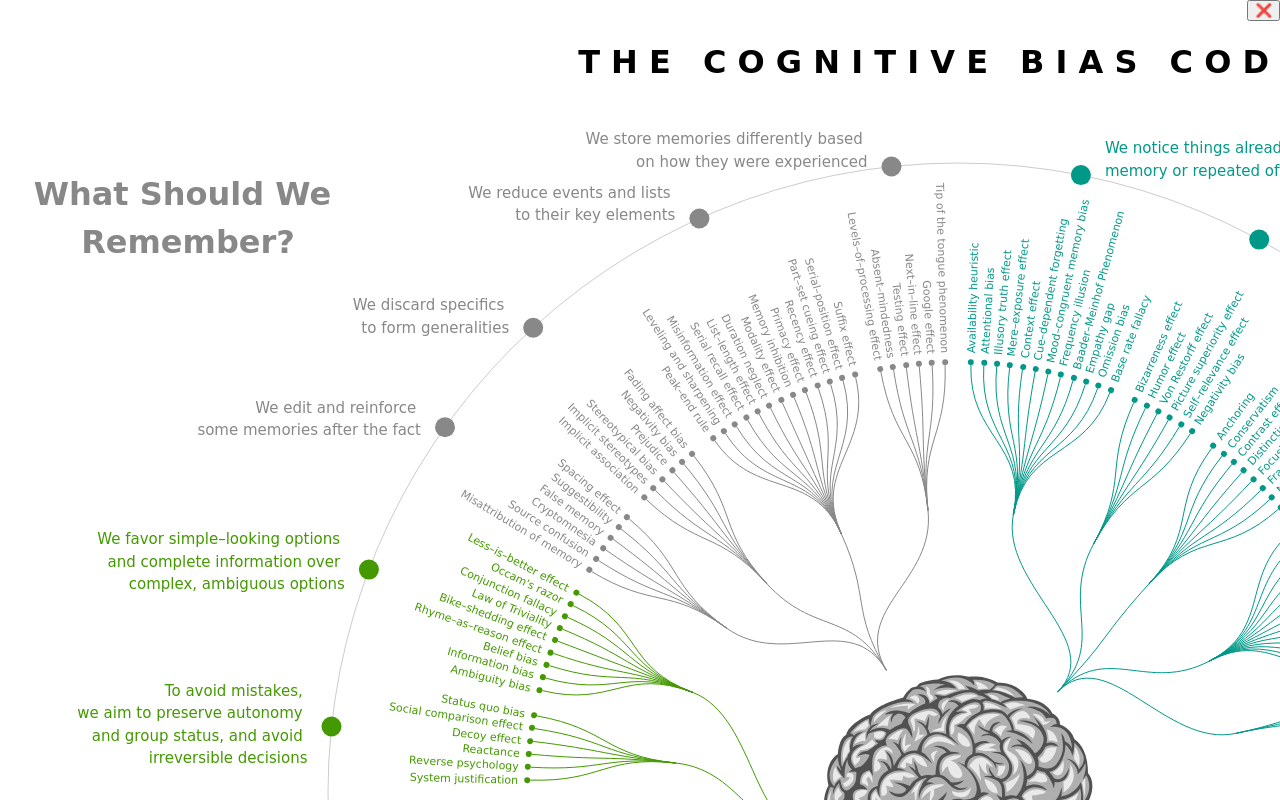
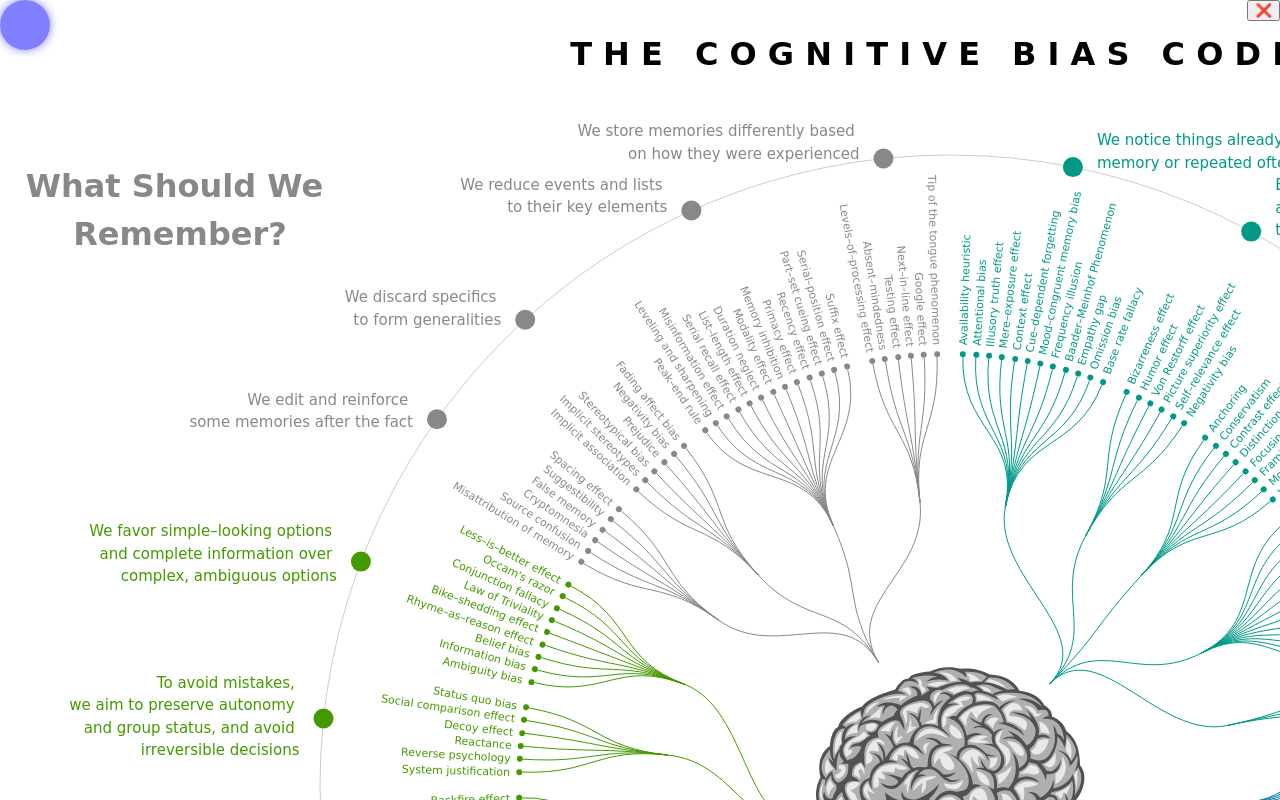
Before and after one commit to ClayMannn/CognitiveCompass.github.io, a plain HTML site: page index.html in a window 1280 px wide. Shown: the top 800 px of the page. Drawn offline with Linux system fonts and the light colour scheme.

Commit message:
Add mouse bubble

```diff
--- a/index.html
+++ b/index.html
@@ -11,6 +11,8 @@
         }
         #my-svg {
             width: 160em;
+            position: relative;
+
         }
         #deactivate {
             position: absolute;
@@ -18,12 +20,32 @@
             right: 0;
             z-index: 9999;
         }
+        body {
+            margin: 0;
+            position: relative;
+            height: 100vh;
+          }
+        .mouse-follow {
+                    position: absolute;
+                    width: 50px; /* Size of the sphere */
+                    height: 50px; /* Size of the sphere */
+                    border-radius: 50%; /* Makes it round */
+                    background-color:  rgba(0, 0, 255, 0.5); /* Solid blue background color */
+                    border: 0px solid rgba(0, 0, 255, 0.5); /* White border with 50% transparency */
+                    box-shadow: 0 0 10px rgba(0, 0, 255, 0.5); /* Optional: blue glow effect with transparency */
+                    pointer-events: none; /* Allows click events to pass through */
+                    transition: transform 0.1s ease-out; /* Smooth transition for the follow effect */
+                    z-index: 10; /* Ensures it's above the SVG */
+            }
+
     </style>
 </head>
 <body>
 
 <?xml version="1.0" encoding="UTF-8"?>
 <button id="deactivate" class="deactivate-btn" onclick="deactivatePreview()">❌</button>
+<div class="mouse-follow" id="mouseFollow"></div>
+
 
 <div id="my-svg" preserveAspectRatio="xMidYMid meet" >
 <svg xmlns="http://www.w3.org/2000/svg" xmlns:xlink="http://www.w3.org/1999/xlink" version="1.1" xml:lang="en-us" width="1900" height="1500" viewBox="0 0 1900 1500">
@@ -1492,6 +1514,7 @@
 </g>
 
 </svg>
+
 </div>
 
 <div id="website-preview">
@@ -1538,6 +1561,35 @@ function hideDeactivateButton() {
         //     document.getElementById('website-preview').style.display = 'none';
         // });
     });
+
+    const follow = document.getElementById('mouseFollow');
+      let mouseX = 0, mouseY = 0;
+      let followX = 0, followY = 0;
+
+      const moveSphere = () => {
+        // Calculate the distance (dx, dy) between the mouse and the sphere
+        const dx = mouseX - followX;
+        const dy = mouseY - followY;
+
+        // Move the sphere a fraction of the distance
+        followX += dx * 0.1; // Change the 0.1 to adjust the delay of the follow
+        followY += dy * 0.1; // Change the 0.1 to adjust the delay of the follow
+
+        // Translate the sphere's position using CSS transform
+        follow.style.transform = `translate(${followX}px, ${followY}px)`;
+
+        // Request the next frame of the animation
+        requestAnimationFrame(moveSphere);
+      };
+
+      document.addEventListener('mousemove', (e) => {
+        // Update the mouse coordinates
+        mouseX = e.clientX;
+        mouseY = e.clientY;
+      });
+
+      // Start the animation
+      requestAnimationFrame(moveSphere);
 </script>
 
 
```
